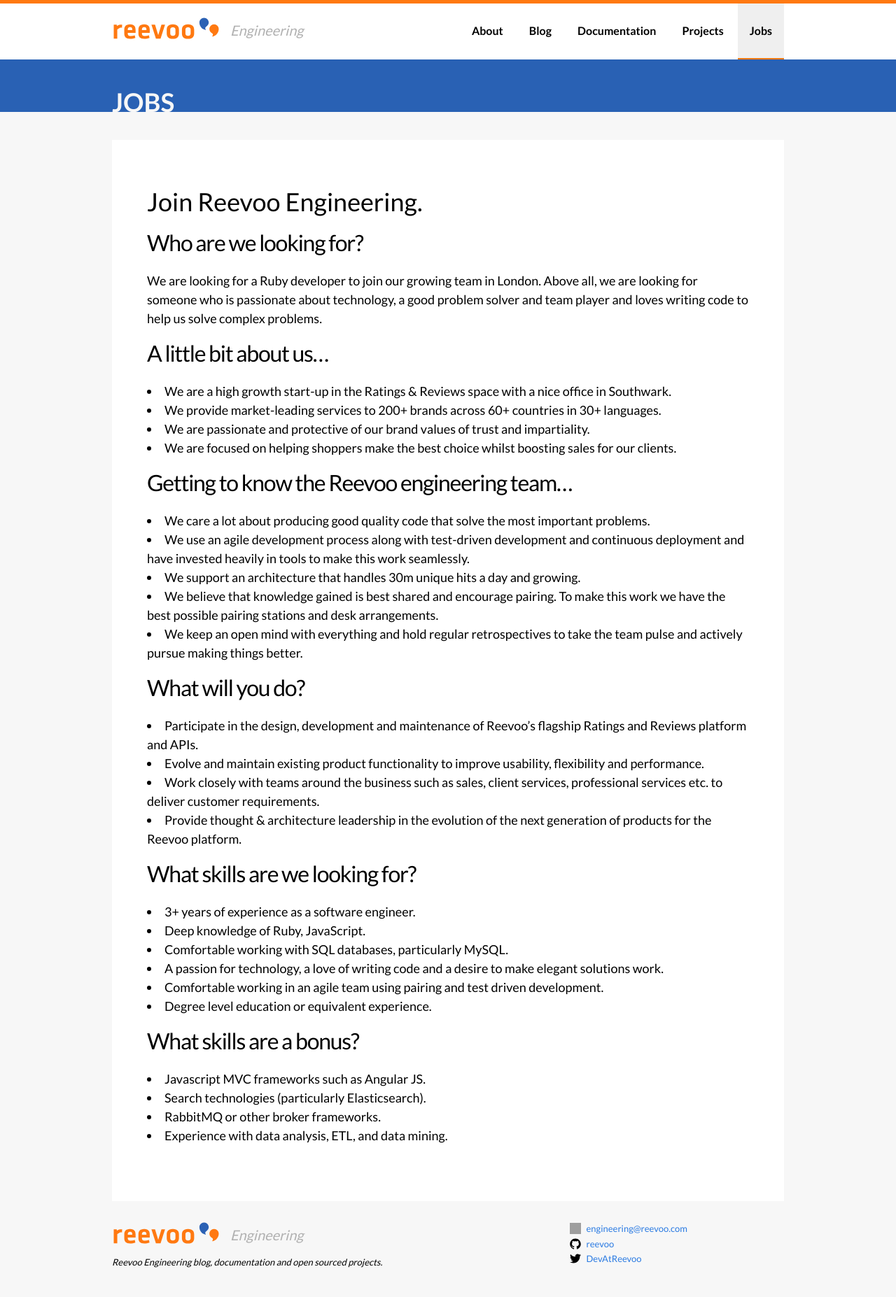
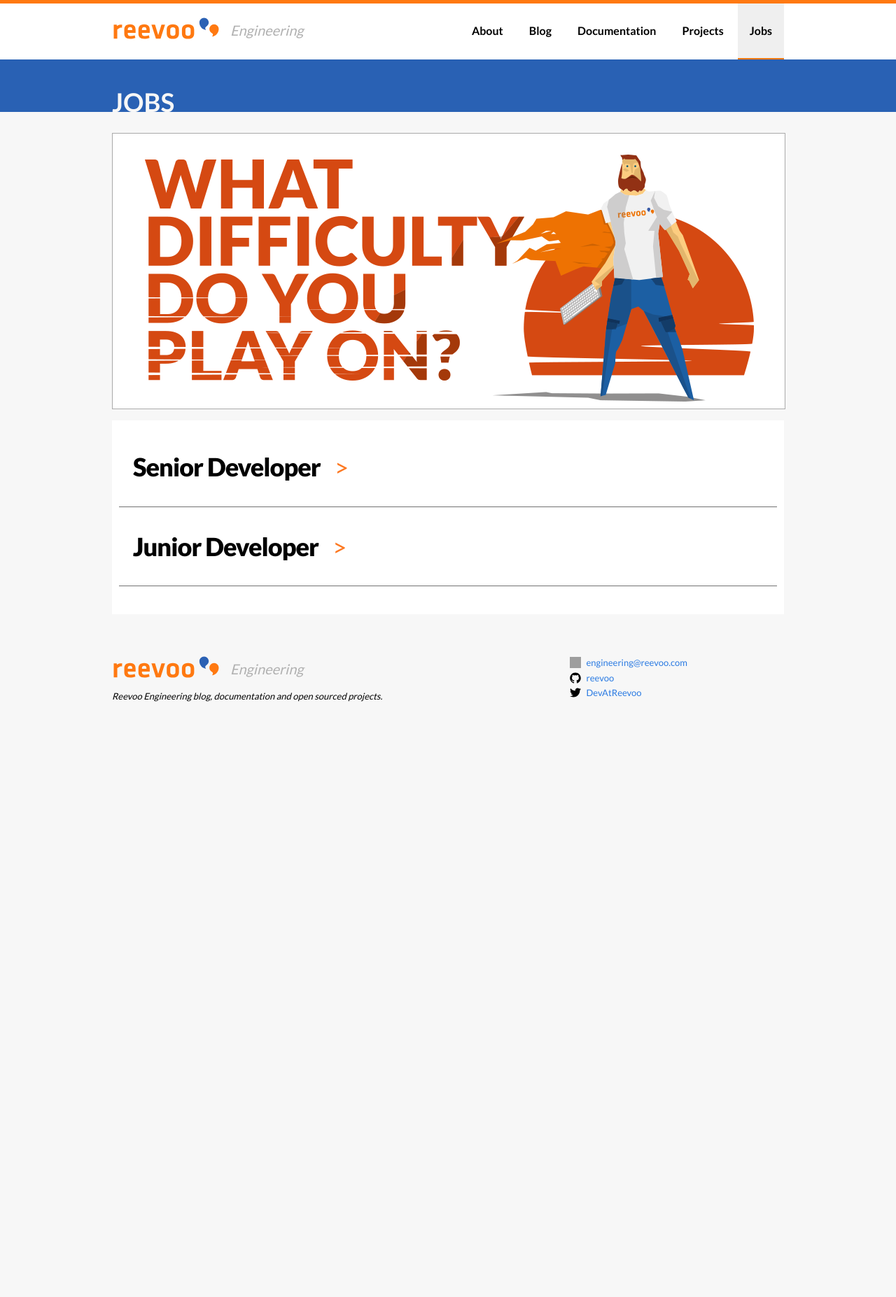
Before and after one commit to reevoo/reevoo.github.io, a Jekyll site: the page built from jobs.html, in a window 1280 px wide. Shown: the whole page at 70% size. Built offline with Jekyll 4.4.1, drawn with Linux system fonts in a browser that asks for light colours; after the commit the page ends 1045 px from its top, so only the background shows below that; grey boxes are pictures that could not be loaded.

Commit message:
Jobs page rebuild, projects page styling changes, styling fixes in various places.

```diff
--- /dev/null
+++ b/_data/jobs.yml
@@ -0,0 +1,4 @@
+- title: Senior Developer
+  id: senior-dev
+- title: Junior Developer
+  id: junior-dev
--- a/css/main.css
+++ b/css/main.css
@@ -220,7 +220,11 @@
 /* ----------------------------------------------------------*/
 
 .page-content {
-  /*padding: 30px 0;*/
+  padding: 30px 0;
+}
+
+.page-content.no-padding {
+  padding: 0;
 }
 
 
@@ -310,7 +314,6 @@
   font-size: 18px;
   background-color: white;
   padding: 50px;
-  margin-top: 40px;
 }
 
 .go-to-blog {
@@ -325,7 +328,6 @@
   font-size: 18px;
   background-color: white;
   padding: 30px;
-  margin-top: 30px;
 }
 
 .about #team-photo {
@@ -339,6 +341,15 @@
 
 .about .post-content {
   margin: 0;
+}
+
+/* Jobs page styles */
+/* ----------------------------------------------------------*/
+
+#jobs-page-banner {
+  background-color: #fff;
+  border: solid 1px #AAAAAA;
+  margin-bottom: 10px;
 }
 
 /* Documentation page styles */
@@ -400,6 +411,32 @@
 
 .blog-item .post-content{
     margin: 30px 0 15px 0;
+}
+
+.arrow-list {
+  font-size: 18px;
+  background-color: white;
+  padding: 10px;
+}
+
+.arrow-list .post-content > * {
+  margin: 0;
+}
+
+li.arrow-list-item {
+  border-bottom: 1px solid #727272;
+  margin-bottom: 0;
+  padding: 30px 0 30px 20px;
+}
+
+.arrow-list-item .post-link{
+  color: #000;
+}
+
+.arrow-list-item span.arrow {
+  padding-left: 20px;
+  font-size: 35px;
+  color: #FD7922;
 }
 
 .post-content { margin: 0 0 30px; }
--- a/index.html
+++ b/index.html
@@ -1,5 +1,5 @@
 ---
-layout: wide
+layout: home
 ---
 <div class="home">
   <div class="header-section">
--- /dev/null
+++ b/jobs.html
@@ -0,0 +1,23 @@
+---
+layout: default
+title: Jobs
+navId: jobs
+---
+
+<img id="jobs-page-banner" src="/images/jobs_page_banner.png" alt="banner">
+
+<div class="arrow-list">
+
+  <article class="post-content">
+    <div class="home">
+      <ul class="posts">
+        {% for job in site.data.jobs %}
+        <li class="arrow-list-item">
+          <a class="post-link" href="{{ job.url | prepend: site.baseurl }}">{{ job.title }}</a><span class="arrow">></span>
+        </li>
+        {% endfor %}
+      </ul>
+    </div>
+  </article>
+
+</div>
--- a/jobs.markdown
+++ /dev/null
@@ -1,43 +0,0 @@
----
-layout: page
-title: Jobs
-navId: jobs
----
-
-# Join Reevoo Engineering.
-
-## Who are we looking for?
-We are looking for a Ruby developer to join our growing team in London. Above all, we are looking for someone who is passionate about technology, a good problem solver and team player and loves writing code to help us solve complex problems.
-
-## A little bit about us…
-+ We are a high growth start-up in the Ratings & Reviews space with a nice office in Southwark.
-+ We provide market-leading services to 200+ brands across 60+ countries in 30+ languages.
-+ We are passionate and protective of our brand values of trust and impartiality.
-+ We are focused on helping shoppers make the best choice whilst boosting sales for our clients.
-
-## Getting to know the Reevoo engineering team…
-+ We care a lot about producing good quality code that solve the most important problems.
-+ We use an agile development process along with test-driven development and continuous deployment and have invested heavily in tools to make this work seamlessly.
-+ We support an architecture that handles 30m unique hits a day and growing.
-+ We believe that knowledge gained is best shared and encourage pairing. To make this work we have the best possible pairing stations and desk arrangements.
-+ We keep an open mind with everything and hold regular retrospectives to take the team pulse and actively pursue making things better.
-
-## What will you do?
-+ Participate in the design, development and maintenance of Reevoo’s flagship Ratings and Reviews platform and APIs.
-+ Evolve and maintain existing product functionality to improve usability, flexibility and performance.
-+ Work closely with teams around the business such as sales, client services, professional services etc. to deliver customer requirements.
-+ Provide thought & architecture leadership in the evolution of the next generation of products for the Reevoo platform.
-
-## What skills are we looking for?
-+ 3+ years of experience as a software engineer.
-+ Deep knowledge of Ruby, JavaScript.
-+ Comfortable working with SQL databases, particularly MySQL.
-+ A passion for technology, a love of writing code and a desire to make elegant solutions work.
-+ Comfortable working in an agile team using pairing and test driven development.
-+ Degree level education or equivalent experience.
-
-## What skills are a bonus?
-+ Javascript MVC frameworks such as Angular JS.
-+ Search technologies (particularly Elasticsearch).
-+ RabbitMQ or other broker frameworks.
-+ Experience with data analysis, ETL, and data mining.
--- /dev/null
+++ b/jobs/senior-dev.markdown
@@ -0,0 +1 @@
+aaaa
--- a/projects.html
+++ b/projects.html
@@ -4,13 +4,12 @@
 navId: projects
 ---
 <div class="home">
-  <h1>Projects</h1>
   <p>We have always been a big fan of open source and will be open sourcing a lot more of our code in the near future.</p>
   <p>All our public projects can be seen at <a href="https://github.com/reevoo">https://github.com/reevoo</a> but our main projects are:</p>
   <ul class="posts">
     {% for project in site.data.projects %}
-    <li>
-      <a class="post-link" href="{{ project.url | prepend: site.baseurl }}">{{ project.title }}</a>
+    <li class="arrow-list-item">
+      <a class="post-link" href="{{ project.url | prepend: site.baseurl }}">{{ project.title }}</a><span class="arrow">></span>
     </li>
     {% endfor %}
   </ul>
```
Also changed, not shown: _layouts/home.html (added, +21 -0 lines), images/jobs_page_banner.png (added).
